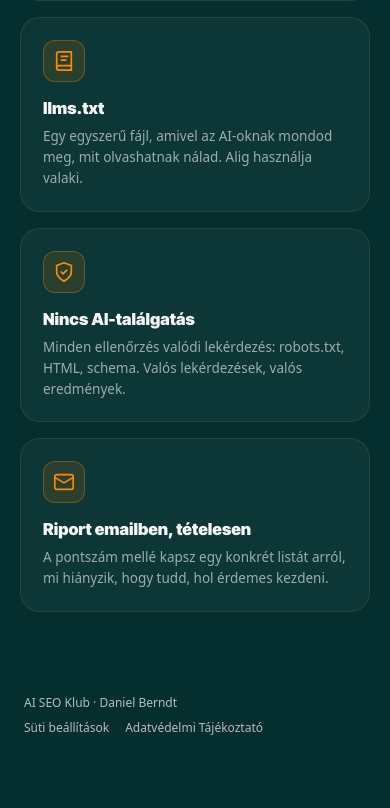
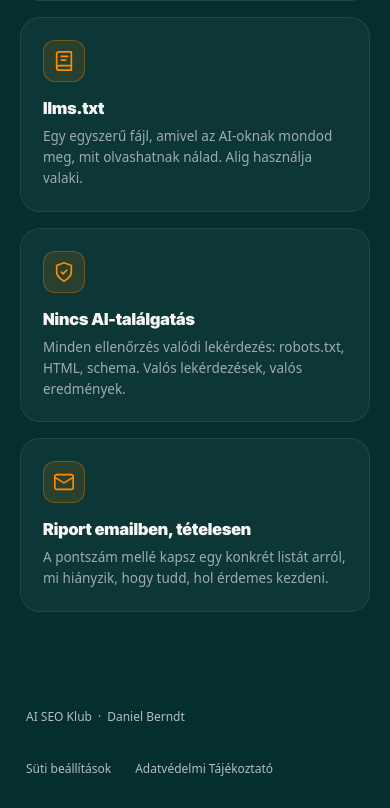
Before and after one commit to danielberndt-ai/aiseoklub, a Next.js app: page / in a window 390 px wide. Shown: the part 1894-2702 px from the top of the page. Before the commit the page ends 2648 px from the top, so only its background shows below. Built offline with nearby package versions, Linux system fonts and the light colour scheme.

Commit message:
Footer linkek nagyobb erintheto felulete (min. 44px) mobilon

```diff
--- a/app/globals.css
+++ b/app/globals.css
@@ -78,6 +78,14 @@ input::placeholder { color: rgba(246, 246, 245, 0.28); }
 input:focus,
 button:focus-visible { outline: 2px solid #ff8c00; outline-offset: 2px; }
 
+/* ---------- Footer linkek: nagyobb érinthető felület (min. 44px) ---------- */
+.footer-link {
+  display: inline-flex;
+  align-items: center;
+  min-height: 44px;
+  padding: 0 2px;
+}
+
 /* ---------- Háttér-fényfoltok ---------- */
 .glow-bg {
   position: fixed;
--- a/components/AuditClient.jsx
+++ b/components/AuditClient.jsx
@@ -1613,22 +1613,22 @@ export default function AiVisibilityAudit() {
         }}
       >
         <div style={{ maxWidth: 960, margin: "0 auto", fontSize: 12, color: T.footerText, display: "flex", justifyContent: "space-between", alignItems: "center", flexWrap: "wrap", gap: 8 }}>
-          <span>
-            <a href="https://aiseoklub.hu" style={{ color: T.footerText, textDecoration: "none" }}>
+          <span style={{ display: "inline-flex", alignItems: "center" }}>
+            <a className="footer-link" href="https://aiseoklub.hu" style={{ color: T.footerText, textDecoration: "none" }}>
               AI SEO Klub
-            </a>{" "}
-            ·{" "}
-            <a href="https://danielberndt.com/" target="_blank" rel="noopener noreferrer" style={{ color: T.footerText, textDecoration: "none" }}>
+            </a>
+            <span style={{ padding: "0 4px" }}>·</span>
+            <a className="footer-link" href="https://danielberndt.com/" target="_blank" rel="noopener noreferrer" style={{ color: T.footerText, textDecoration: "none" }}>
               Daniel Berndt
             </a>
           </span>
-          <div style={{ display: "flex", alignItems: "center", gap: 16 }}>
+          <div style={{ display: "flex", alignItems: "center", gap: 20 }}>
             <button
+              className="footer-link"
               onClick={() => setShowCookieBanner(true)}
               style={{
                 background: "none",
                 border: "none",
-                padding: 0,
                 color: T.footerText,
                 fontSize: 12,
                 fontFamily: FONT_BODY,
@@ -1638,7 +1638,7 @@ export default function AiVisibilityAudit() {
             >
               Süti beállítások
             </button>
-            <a href={CONFIG.PRIVACY_POLICY_URL} style={{ color: T.footerText, textDecoration: "none" }}>
+            <a className="footer-link" href={CONFIG.PRIVACY_POLICY_URL} style={{ color: T.footerText, textDecoration: "none" }}>
               Adatvédelmi Tájékoztató
             </a>
           </div>
```
Also changed, not shown: components/PrivacyPolicyView.jsx (+4 -3 lines).
